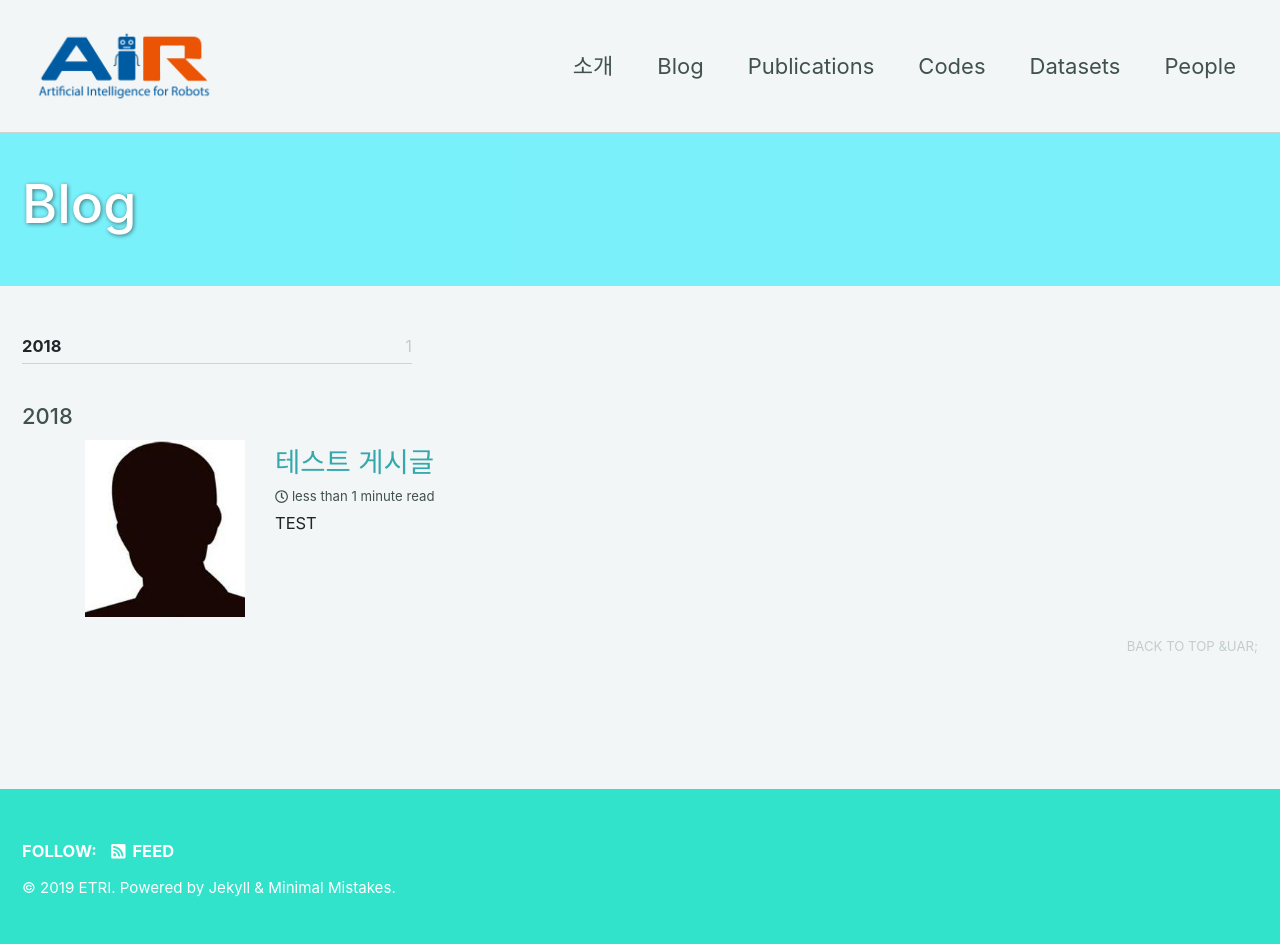
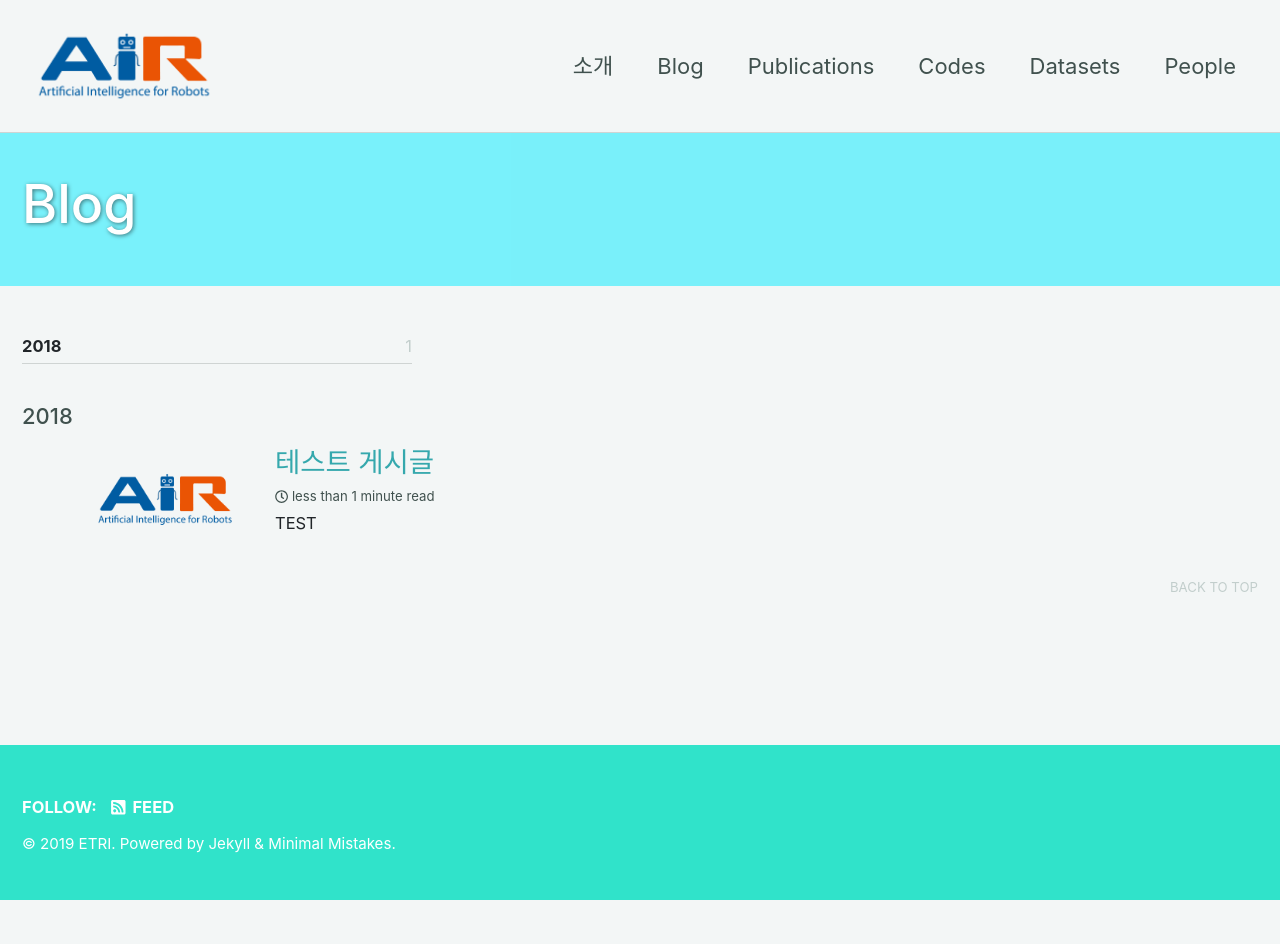
Before and after one commit to ai4robot/ai4robot.github.io, a Jekyll site: the page built from _pages/blog.md, in a window 1280 px wide. Built offline with Jekyll 4.4.1, drawn with Linux system fonts in a browser that asks for light colours; cached includes are drawn as plain includes; nearby versions of some CDN libraries; after the commit the page ends 900 px from its top, so only the background shows below that.

Commit message:
image edit

```diff
--- a/_includes/archive-single.html
+++ b/_includes/archive-single.html
@@ -13,8 +13,9 @@
 
 <style>
 .custom{
-  width: 42px;
-  height: 42px;
+  width: auto;
+  max-height: 100px;
+
 }
 .col-2 img{
   height: 100%;
@@ -42,7 +43,7 @@
           {% if post.image%}
           <img class="custom" src="{{ post.image | relative_url }}" style="display:inline-block" alt="">
           {% else %}
-          <img class="custom" src="{{'/assets/alt.jpg' | relative_url }}" style="display:inline-block" alt="">
+          <img class="custom" src="{{'/assets/air.png' | relative_url }}" style="display:inline-block" alt="">
           {% endif%}
         </div>
         <div class="col-10">
--- a/_layouts/posts.html
+++ b/_layouts/posts.html
@@ -28,6 +28,6 @@ layout: archive
         {% include archive-single.html type=page.entries_layout %}
       {% endfor %}
     </div>
-    <a href="#page-title" class="back-to-top">{{ site.data.ui-text[site.locale].back_to_top | default: 'Back to Top' }} &uar;</a>
+    <a href="#page-title" class="back-to-top">{{ site.data.ui-text[site.locale].back_to_top | default: 'Back to Top' }}</a>
   </section>
 {% endfor %}
```
